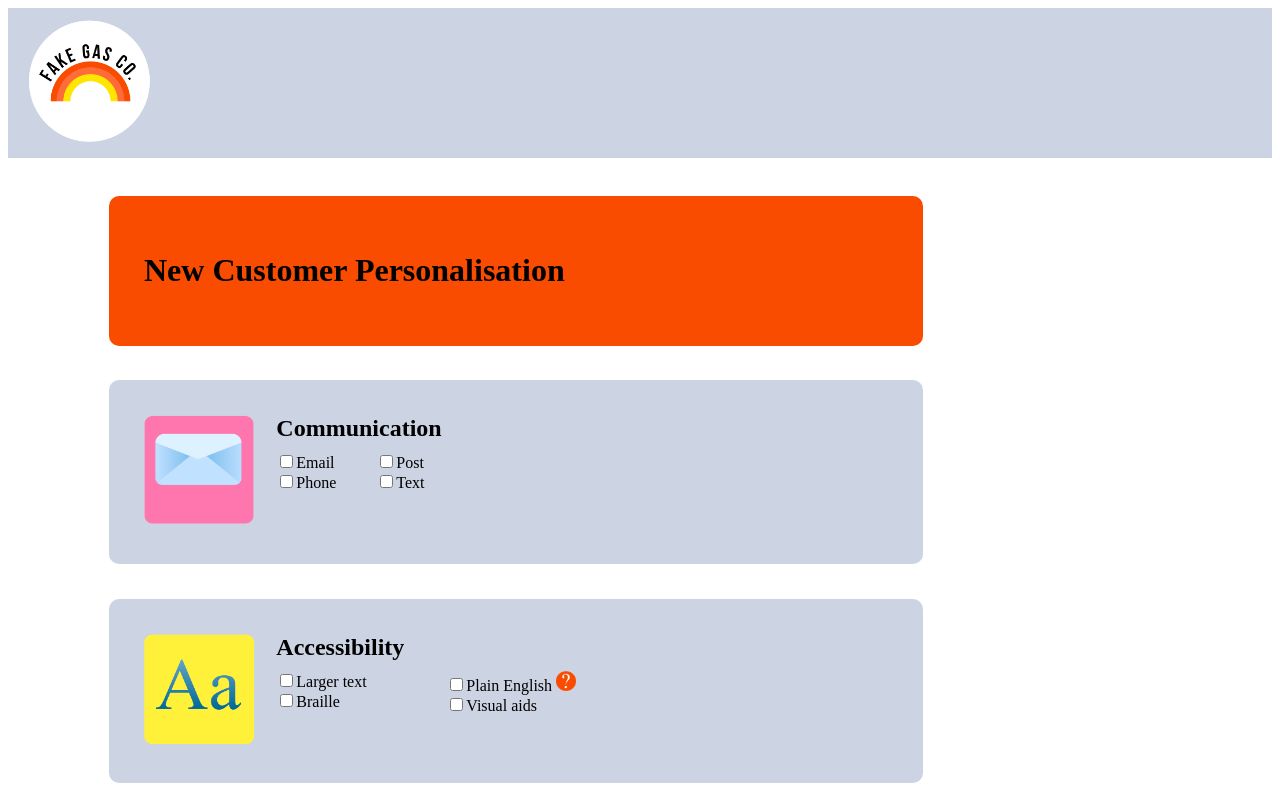
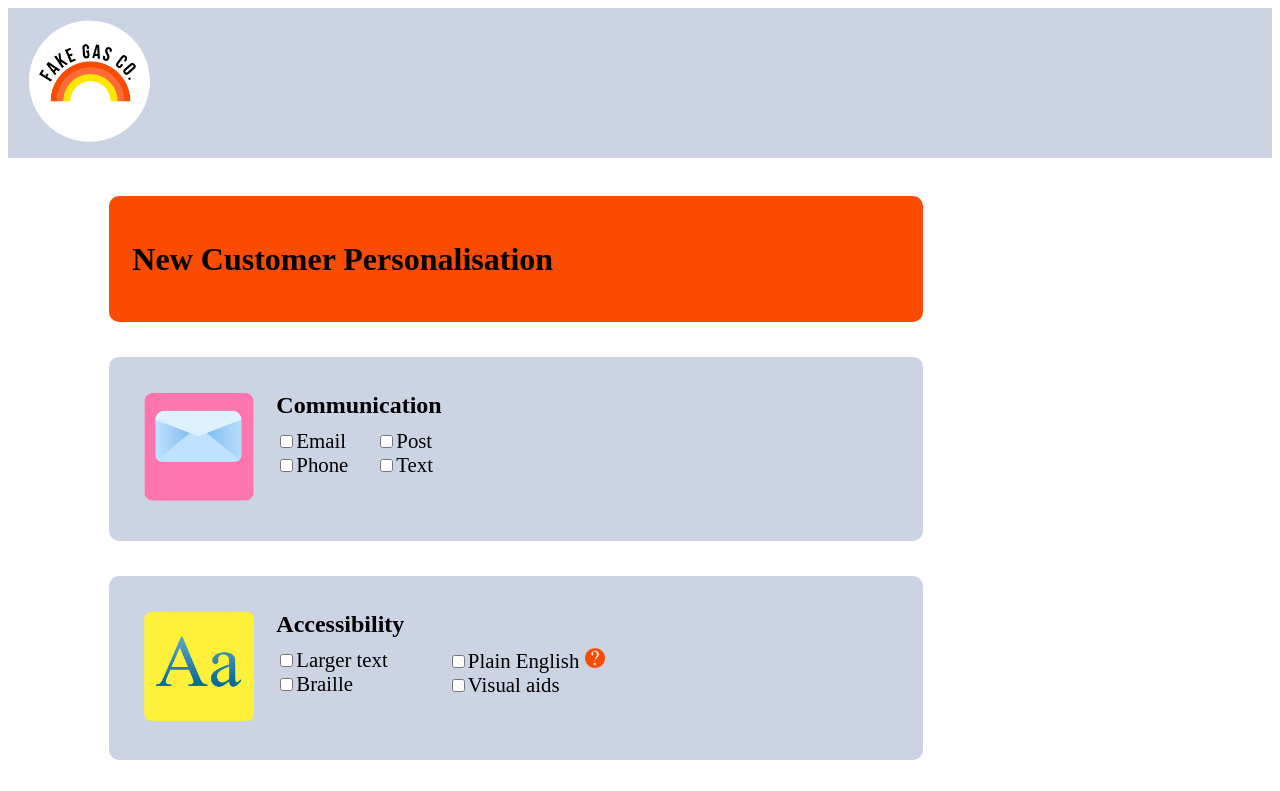
Before and after one commit to holographicleah/UtilityWeek, a plain HTML site: page index.html in a window 1280 px wide. Shown: the top 791 px of the page. Drawn offline with Linux system fonts and the light colour scheme.

Commit message:
Final draft

```diff
--- a/index.html
+++ b/index.html
@@ -58,7 +58,7 @@
               <div><input type="checkbox" name="accessibility" value="largertext">Larger text</div>
               <div><input type="checkbox" name="accessibility" value="braille">Braille</div>
             </div>
-            <div class="column2">
+            <div class="column3">
               <div><input type="checkbox" name="accessibility" value="plainenglish">Plain English
 
                 <div class="tooltip"><img src="tooltip.png">
--- a/site.css
+++ b/site.css
@@ -34,6 +34,7 @@ h2{
   flex-direction: column;
   margin-right: 5%;
   width:100px;
+  font-size: 1.3em;
 }
 
 .column2{
@@ -41,6 +42,7 @@ h2{
   flex-direction: column;
   margin-right: 5%;
   width:170px;
+  font-size: 1.3em;
 }
 
 .column3{
@@ -48,6 +50,7 @@ h2{
   flex-direction: column;
   margin-right: 5%;
   width:200px;
+  font-size: 1.3em;
 }
 
 .column4{
@@ -55,6 +58,7 @@ h2{
   flex-direction: column;
   margin-right: 5%;
   width:250px;
+  font-size: 1.3em;
 }
 
 .medboi{
@@ -73,7 +77,7 @@ h2{
 
 .title{
   background-color: #f94c00;
-  padding: 3%;
+  padding: 2%;
   border-radius: 10px;
   margin-right:30%;
 }
@@ -89,6 +93,7 @@ h2{
 .button p{
   text-align: center;
   padding-top: 15px;
+  font-size: 1.3em;
 }
 
 .foot{
```
